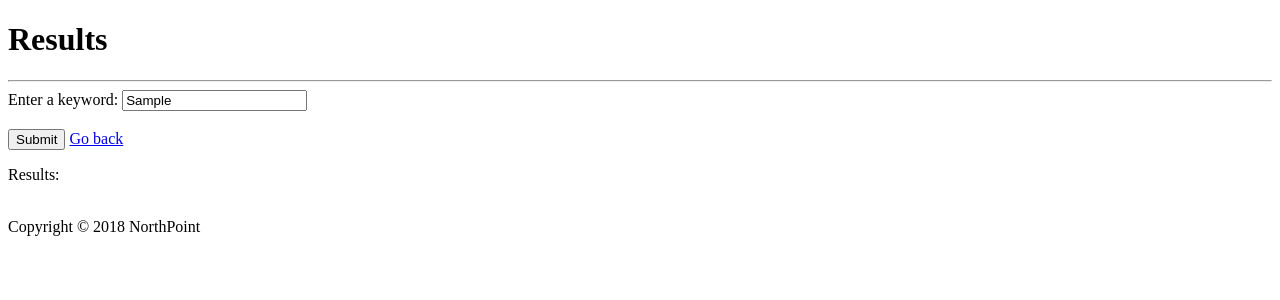
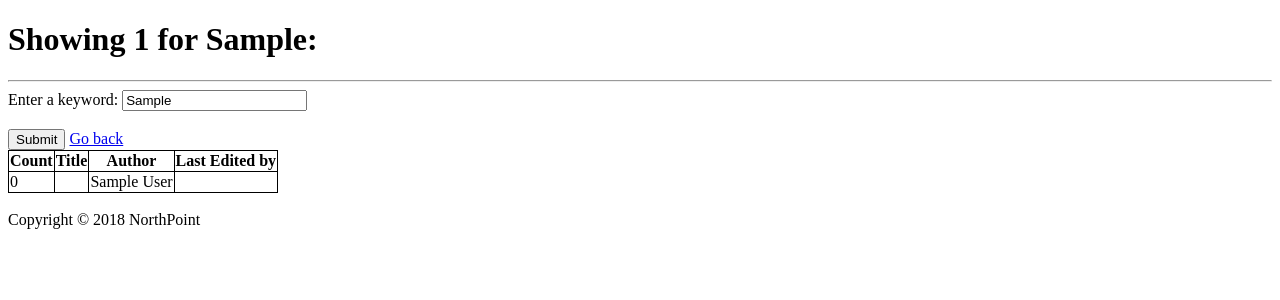
Before and after one commit to weiwenzhou/Northpoint, a Flask app: template templates/results.html in a window 1280 px wide. Shown: the top 300 px of the page. Run offline with Flask 2, Linux system fonts and the light colour scheme; the template is opened without the code that fills it: most values are stand-ins (such as "Sample title", 1, 10 or a date in 2020).

Commit message:
added author and last editor to results page in table format

```diff
--- a/app.py
+++ b/app.py
@@ -124,8 +124,14 @@ Takes the input from the user and outputs the data from least recent to most rec
 def results():
     search=request.args["search_term"]
     #selects stories that contain the text the user has searched anywhere in it's name
-    results = getSelect.getAll("SELECT name, editor FROM stories WHERE name LIKE '%{0}%' GROUP BY name ORDER BY timestamp;".format(search))
-    return render_template("results.html", current_search=search, search_results=results)
+    command = "SELECT name, editor FROM stories WHERE name LIKE '%{0}%' GROUP BY name ORDER BY timestamp;".format(search)
+    results = getSelect.getAll(command)
+    authors = []
+    for each in results:
+        author = og_author(each[0])
+        authors.append(author)
+    count = len(results)
+    return render_template("results.html", current_search=search, search_results=results, author_results=authors, result_count=count)
 
 '''
 Used when user wants to create a story
--- a/devlog.txt
+++ b/devlog.txt
@@ -288,10 +288,12 @@ without wrecking the working version that we have
 2. Modularized the fetchone and fetchall methods so app.py is shorter
 3. Modularized inserting into the story table
 =============================================================
-weiwenZ -- 2018-10-27 23:00
+weiwenZ -- 2018-10-28 0:05
 -------------------------------------------------------------
 0. Remove the duplicate stories when searching. Prints every single
 story rather than every single edit.
+1. Added author and last editor to results page.
+2. Used a table to display information on results page.
 =============================================================
 =============================================================
 clydeS -- 2999-12-31 23:59
--- a/templates/results.html
+++ b/templates/results.html
@@ -1,6 +1,14 @@
 {% extends "template.html" %}
 {% block title %} | Results {% endblock %}
-{% block head %} Results {% endblock %}
+{% block head %}
+    Showing {{ result_count }} for {{current_search}}:
+    <style>
+        table, th, td {
+            border: 1px solid black;
+            border-collapse: collapse;
+        }
+    </style>
+{% endblock %}
 
 {% block body %}
 
@@ -9,10 +17,21 @@
   <button type="submit">Submit</button> <a href="/login">Go back</a>
 </form>
 
-
-<p> Results: </p>
-{% for row in search_results %}
-<p> <a href="/story?title={{ row[0] }}">{{ row[0] }}</a> by {{ row[1] }}</p>
-{% endfor %}
+<table>
+    <tr>
+        <th> Count </th>
+        <th> Title </th>
+        <th> Author </th>
+        <th> Last Edited by </th>
+    </tr>
+    {% for i in range(result_count) %}
+    <tr>
+        <td> {{ i }} </td>
+        <td> <a href="/story?title={{ search_results[i][0] }}">{{ search_results[i][0] }}</a> </td>
+        <td> {{ author_results[i] }} </td>
+        <td> {{ search_results[i][1] }} </td>
+    </tr>
+    {% endfor %}
+</table>
 
 {% endblock %}
```
Also changed, not shown: northpoint.db.
